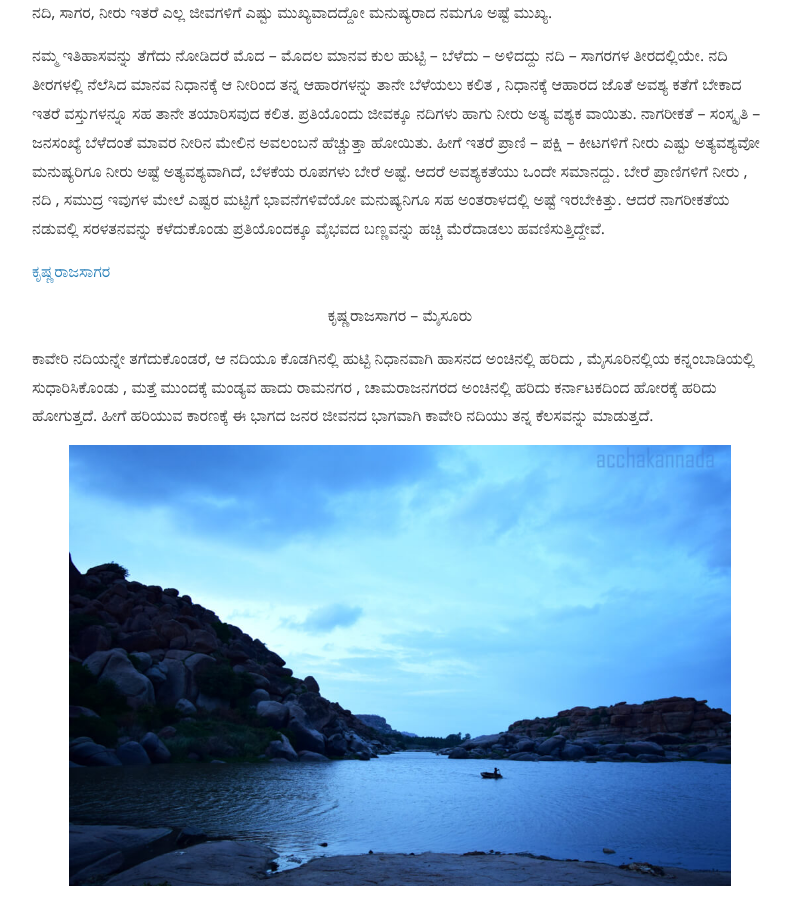
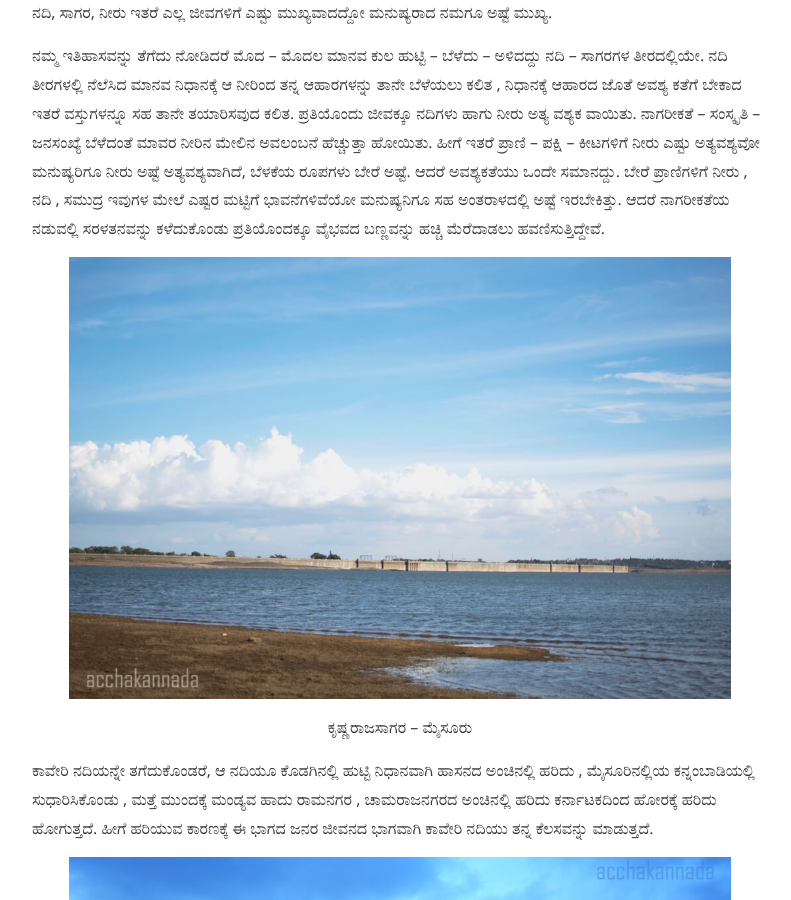
Before and after one commit to bencentra/centrarium, a Jekyll site: the page built from _posts/2016-10-27-jeevanadi.markdown, in a window 1280 px wide and 900 px high, scrolled down 665 px. Shown: the whole window, without its empty margins (240-1031 px from the left). Built offline with Jekyll 4.4.1, drawn with Linux system fonts in a browser that asks for light colours; nearby versions of some CDN libraries; comment, search, counter and statistics services are not loaded; a style sheet for code colours, icons or effects is not loaded.

Commit message:
Update 2016-10-27-jeevanadi.markdown

```diff
--- a/_posts/2016-10-27-jeevanadi.markdown
+++ b/_posts/2016-10-27-jeevanadi.markdown
@@ -15,7 +15,7 @@ cover:  "assets/jeevandi-title.jpg"
 ನಮ್ಮ ಇತಿಹಾಸವನ್ನು ತೆಗೆದು ನೋಡಿದರೆ ಮೊದ –  ಮೊದಲ ಮಾನವ ಕುಲ ಹುಟ್ಟಿ – ಬೆಳೆದು  – ಅಳಿದದ್ದು  ನದಿ – ಸಾಗರಗಳ ತೀರದಲ್ಲಿಯೇ. ನದಿ ತೀರಗಳಲ್ಲಿ ನೆಲೆಸಿದ ಮಾನವ ನಿಧಾನಕ್ಕೆ  ಆ ನೀರಿಂದ ತನ್ನ ಆಹಾರಗಳನ್ನು ತಾನೇ ಬೆಳೆಯಲು ಕಲಿತ , ನಿಧಾನಕ್ಕೆ ಆಹಾರದ ಜೊತೆ ಅವಶ್ಯ ಕತೆಗೆ ಬೇಕಾದ ಇತರೆ ವಸ್ತುಗಳನ್ನೂ ಸಹ ತಾನೇ ತಯಾರಿಸವುದ ಕಲಿತ. ಪ್ರತಿಯೊಂದು ಜೀವಕ್ಕೂ  ನದಿಗಳು ಹಾಗು ನೀರು ಅತ್ಯ ವಶ್ಯಕ ವಾಯಿತು. ನಾಗರೀಕತೆ – ಸಂಸ್ಕೃತಿ – ಜನಸಂಖ್ಯೆ ಬೆಳೆದಂತೆ ಮಾವರ ನೀರಿನ ಮೇಲಿನ ಅವಲಂಬನೆ ಹೆಚ್ಚುತ್ತಾ ಹೋಯಿತು. ಹೀಗೆ ಇತರೆ ಪ್ರಾಣಿ – ಪಕ್ಷಿ – ಕೀಟಗಳಿಗೆ ನೀರು ಎಷ್ಟು ಅತ್ಯವಶ್ಯವೋ ಮನುಷ್ಯರಿಗೂ ನೀರು ಅಷ್ಟೆ ಅತ್ಯವಶ್ಯವಾಗಿದೆ, ಬೆಳಕೆಯ ರೂಪಗಳು ಬೇರೆ ಅಷ್ಟೆ. ಆದರೆ ಅವಶ್ಯಕತೆಯು ಒಂದೇ ಸಮಾನದ್ದು. ಬೇರೆ ಪ್ರಾಣಿಗಳಿಗೆ ನೀರು , ನದಿ , ಸಮುದ್ರ ಇವುಗಳ ಮೇಲೆ ಎಷ್ಟರ ಮಟ್ಟಿಗೆ ಭಾವನೆಗಳಿವೆಯೋ ಮನುಷ್ಯನಿಗೂ ಸಹ ಅಂತರಾಳದಲ್ಲಿ ಅಷ್ಟೆ ಇರಬೇಕಿತ್ತು. ಆದರೆ ನಾಗರೀಕತೆಯ ನಡುವಲ್ಲಿ ಸರಳತನವನ್ನು ಕಳೆದುಕೊಂಡು ಪ್ರತಿಯೊಂದಕ್ಕೂ ವೈಭವದ ಬಣ್ಣವನ್ನು ಹಚ್ಚಿ ಮೆರೆದಾಡಲು ಹವಣಿಸುತ್ತಿದ್ದೇವೆ.
 
 
-[ಕೃಷ್ಣರಾಜಸಾಗರ](/assets/krs.jpg  "KRS")
+![ಕೃಷ್ಣರಾಜಸಾಗರ](/assets/krs.jpg  "KRS")
 
 <p align="center">ಕೃಷ್ಣರಾಜಸಾಗರ – ಮೈಸೂರು</p>
 ಕಾವೇರಿ ನದಿಯನ್ನೇ ತಗೆದುಕೊಂಡರೆ, ಆ ನದಿಯೂ ಕೊಡಗಿನಲ್ಲಿ ಹುಟ್ಟಿ ನಿಧಾನವಾಗಿ ಹಾಸನದ ಅಂಚಿನಲ್ಲಿ ಹರಿದು , ಮೈಸೂರಿನಲ್ಲಿಯ ಕನ್ನಂಬಾಡಿಯಲ್ಲಿ ಸುಧಾರಿಸಿಕೊಂಡು , ಮತ್ತೆ ಮುಂದಕ್ಕೆ ಮಂಡ್ಯವ ಹಾದು ರಾಮನಗರ , ಚಾಮರಾಜನಗರದ ಅಂಚಿನಲ್ಲಿ ಹರಿದು ಕರ್ನಾಟಕದಿಂದ ಹೋರಕ್ಕೆ ಹರಿದು ಹೋಗುತ್ತದೆ. ಹೀಗೆ ಹರಿಯುವ ಕಾರಣಕ್ಕೆ ಈ ಭಾಗದ ಜನರ ಜೀವನದ ಭಾಗವಾಗಿ ಕಾವೇರಿ ನದಿಯು ತನ್ನ ಕೆಲಸವನ್ನು ಮಾಡುತ್ತದೆ.
```
